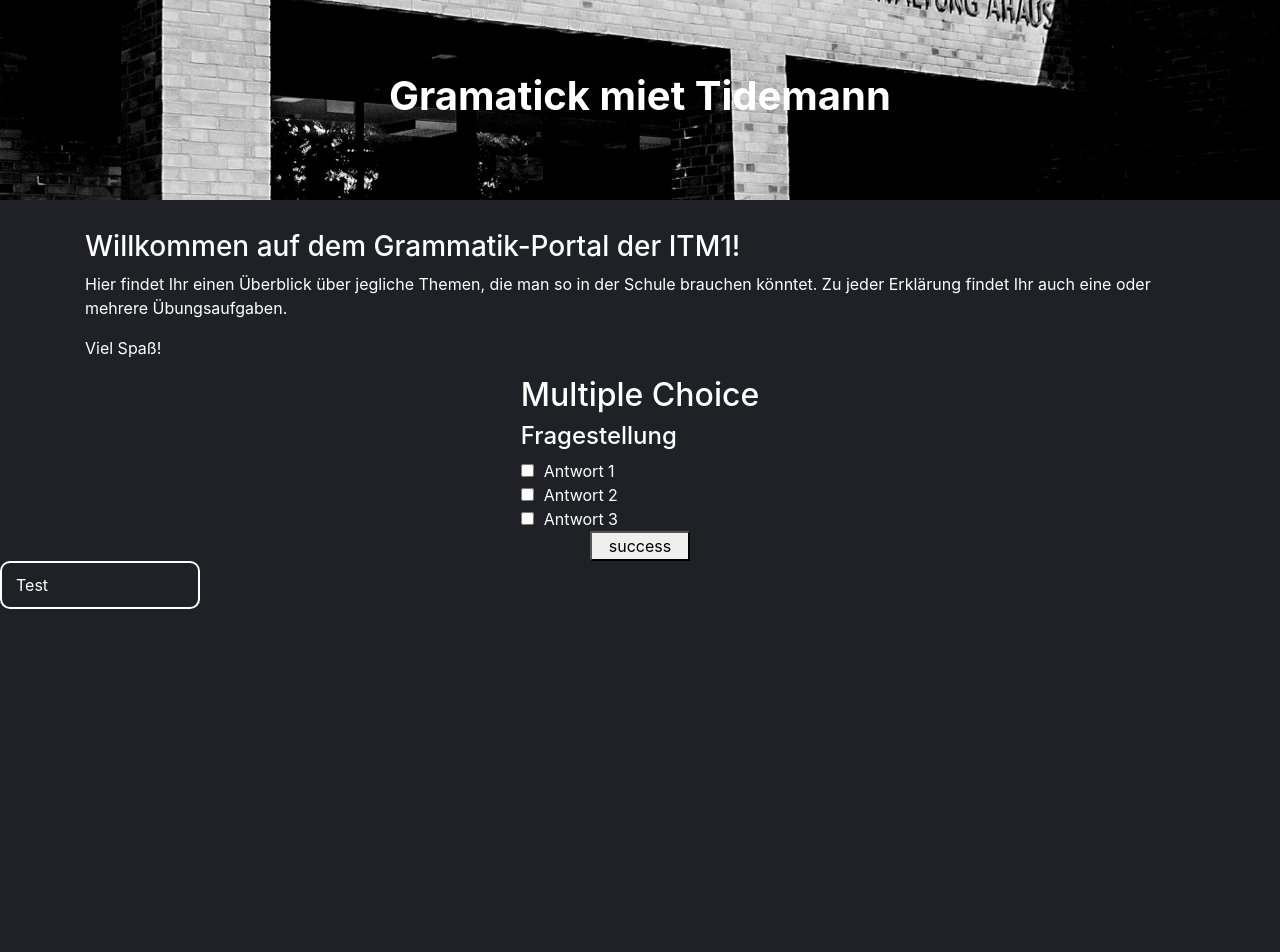
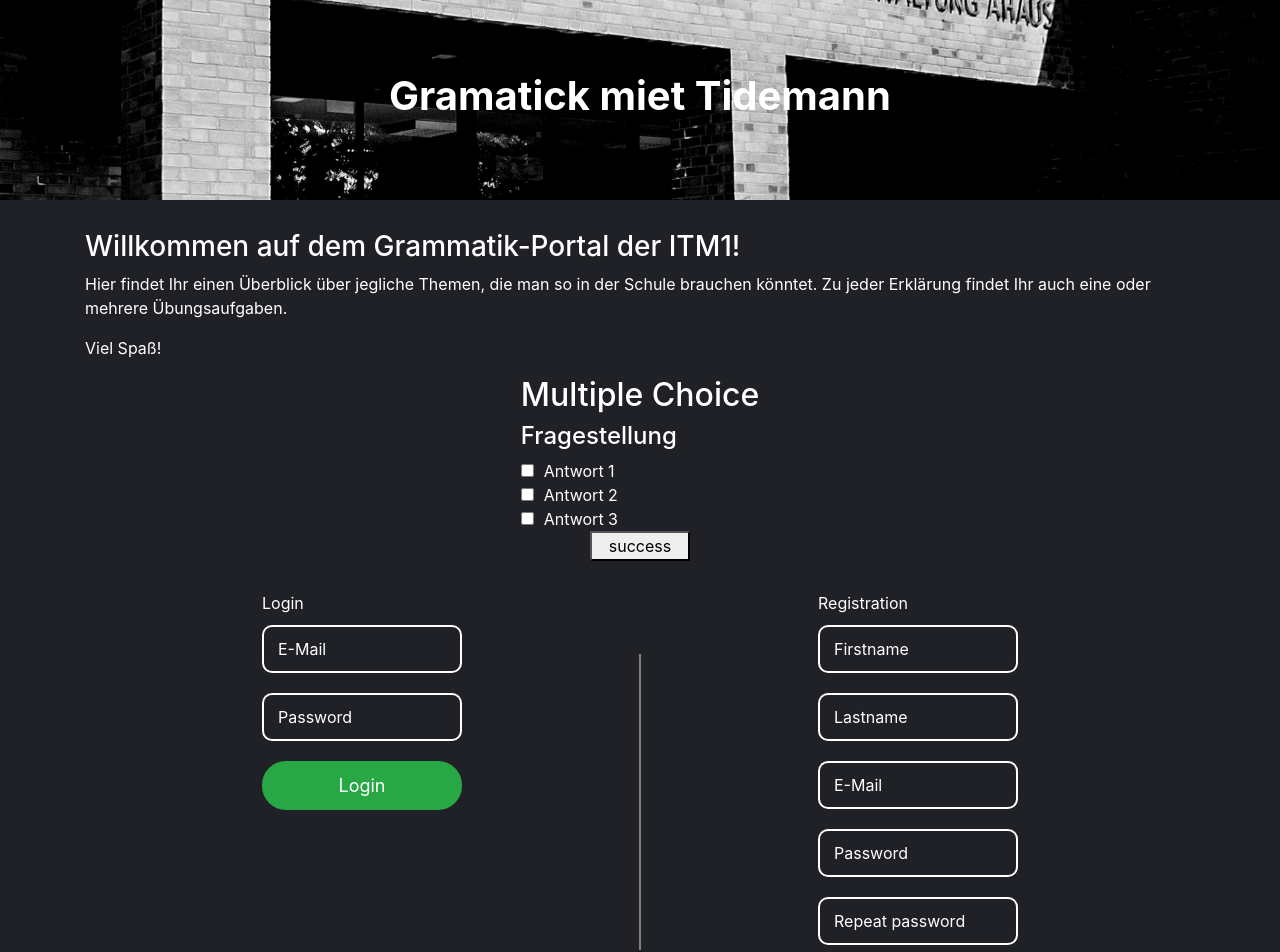
Before and after one commit to relativvv/GrammatickMietTiedemann, a React (Create React App) app in the folder frontend/: page / in a window 1280 px wide. Shown: the top 952 px of the page. Before the commit the page ends 800 px from the top, so only its background shows below. Built offline with nearby package versions, Linux system fonts and the light colour scheme; a small style sheet from the web is missing.

Commit message:
styled login/registration

```diff
--- a/frontend/src/app.tsx
+++ b/frontend/src/app.tsx
@@ -5,6 +5,7 @@ import Header from "./components/header/header";
 import Description from "./components/description/description";
 import {Container} from "react-bootstrap";
 import MultipleChoice from "./components/answerTypes/multipleChoice/multipleChoice";
+import LoginRegistration from "./components/loginRegistration/loginRegistration";
 
 const app: FC<Record<string, never>> = () => {
     return (
@@ -15,10 +16,7 @@ const app: FC<Record<string, never>> = () => {
             </Container>
             <MultipleChoice />
 
-            <div className="input-wrapper">
-                <input type="text" id="test" placeholder=" " />
-                <label htmlFor="test">Test</label>
-            </div>
+            <LoginRegistration />
         </>
     )
 };
--- a/frontend/src/components/loginRegistration/loginRegistration.scss
+++ b/frontend/src/components/loginRegistration/loginRegistration.scss
@@ -1,5 +1,31 @@
-.container{
+.login-container {
     display: flex;
     width: 100%;
     justify-content: space-evenly;
+
+    .form-headline {
+        margin-bottom: 10px;
+    }
+
+    .btn {
+        width: 100%;
+    }
+
+    .input-wrapper:not(:last-child) {
+        margin-bottom: 20px;
+    }
+
+    .divider {
+        position: relative;
+        width: 2px;
+        display: flex;
+        align-items: center;
+
+        &-inner {
+            position: absolute;
+            height: 70%;
+            background-color: gray;
+            width: 100%;
+        }
+    }
 }
--- a/frontend/src/components/loginRegistration/loginRegistration.tsx
+++ b/frontend/src/components/loginRegistration/loginRegistration.tsx
@@ -1,48 +1,58 @@
 import React, {useState, useEffect} from 'react';
 import './loginRegistration.scss';
 
-class loginRegistrationForm extends React.Component {
-
-
-    render(): React.ReactNode {
-        return(
-            <div className='container'>
-                <div className='login'>
-                    <span>Login</span>
-                    <form>
-                        <div className='username'>
-                            <input></input>
+const LoginRegistration = () => {
+    return (
+        <>
+            <div className="container">
+                <div className="login-container">
+                    <div className="login">
+                        <div className="form-headline">Login</div>
+                        <form method="post">
+                            <div className="input-wrapper">
+                                <input type="text" id="email" name="email" placeholder=" " />
+                                <label htmlFor="username">E-Mail</label>
                             </div>
-                        <div className='password'>
-                            <input></input>
+                            <div className="input-wrapper">
+                                <input type="text" id="password" name="password" placeholder=" " />
+                                <label htmlFor="username">Password</label>
                             </div>
-                        <button type='submit'>Submit Login</button>
+                            <button type="submit" className="btn btn-success">Login</button>
                         </form>
                     </div>
-                <div className='registration'>
-                    <span>Registration</span>
-                    <form>
-                        <div className='email'>
-                            <input></input>
+                    <div className="divider">
+                        <div className="divider-inner" />
                     </div>
-                        <div className='username'>
-                            <input></input>
+                    <div className="registration">
+                        <div className="form-headline">Registration</div>
+                        <form method="post">
+                            <div className="input-wrapper">
+                                <input type="text" id="firstname" name="firstname" placeholder=" " />
+                                <label htmlFor="username">Firstname</label>
                             </div>
-                        <div className='password'>
-                            <input></input>
+                            <div className="input-wrapper">
+                                <input type="text" id="lastname" name="lastname" placeholder=" " />
+                                <label htmlFor="username">Lastname</label>
                             </div>
-                        <div className='firstname'>
-                            <input></input>
+                            <div className="input-wrapper">
+                                <input type="text" id="email" name="email" placeholder=" " />
+                                <label htmlFor="username">E-Mail</label>
                             </div>
-                        <div className='lastname'>
-                            <input></input>
+                            <div className="input-wrapper">
+                                <input type="text" id="password" name="password" placeholder=" " />
+                                <label htmlFor="username">Password</label>
                             </div>
-                        <button type='submit'>Submit Registration</button>
+                            <div className="input-wrapper">
+                                <input type="text" id="password-repeat" name="password-repeat" placeholder=" " />
+                                <label htmlFor="username">Repeat password</label>
+                            </div>
+                            <button type="submit" className="btn btn-success">Register</button>
                         </form>
                     </div>
                 </div>
-        );
-    }
+            </div>
+        </>
+    )
 }
 
-export default loginRegistrationForm
+export default LoginRegistration;
```
Lines whose indentation alone changed are shown as unchanged.
